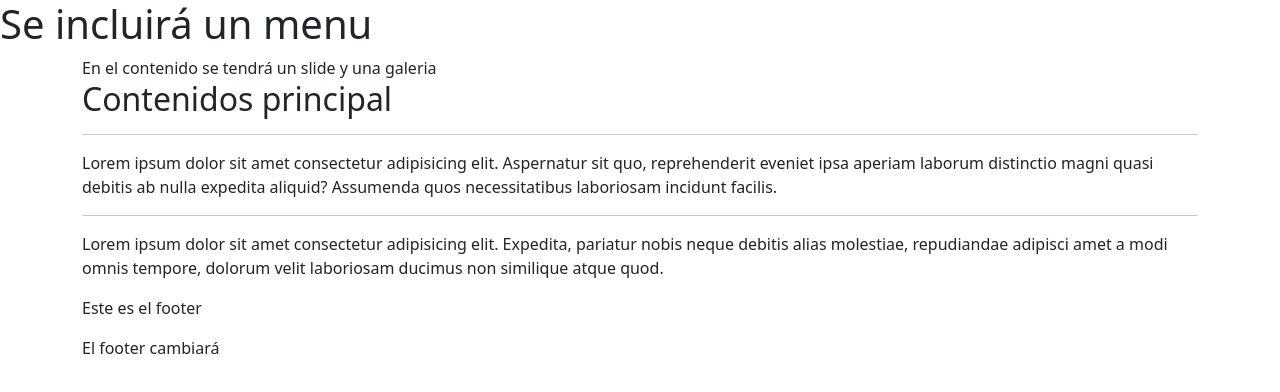
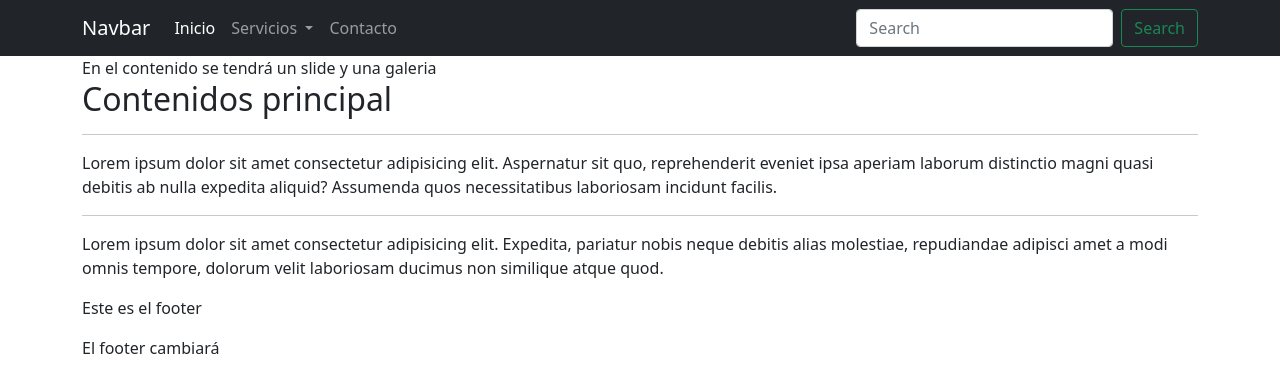
Before and after one commit to adrianagitio24/Colabora, a plain HTML site: page index.html in a window 1280 px wide. Drawn offline with nearby package versions, Linux system fonts and the light colour scheme.

Commit message:
crea navbar

```diff
--- a/index.html
+++ b/index.html
@@ -9,7 +9,39 @@
 
     <body>
        <header>
-       <h1>Se incluirá un menu</h1>
+        <nav class="navbar navbar-expand-lg navbar-dark bg-dark">
+            <div class="container">
+              <a class="navbar-brand" href="#">Navbar</a>
+              <button class="navbar-toggler" type="button" data-bs-toggle="collapse" data-bs-target="#navbarSupportedContent" aria-controls="navbarSupportedContent" aria-expanded="false" aria-label="Toggle navigation">
+                <span class="navbar-toggler-icon"></span>
+              </button>
+              <div class="collapse navbar-collapse" id="navbarSupportedContent">
+                <ul class="navbar-nav me-auto mb-2 mb-lg-0">
+                  <li class="nav-item">
+                    <a class="nav-link active" aria-current="page" href="#">Inicio</a>
+                  </li>
+                  <li class="nav-item dropdown">
+                    <a class="nav-link dropdown-toggle" href="#" id="navbarDropdown" role="button" data-bs-toggle="dropdown" aria-haspopup="true" aria-expanded="false">
+                      Servicios
+                    </a>
+                    <div class="dropdown-menu" aria-labelledby="navbarDropdown">
+                      <a class="dropdown-item" href="#">Desarrollo web</a>
+                      <a class="dropdown-item" href="#">Desarrollo movil</a>
+                      <div class="dropdown-divider"></div>
+                      <a class="dropdown-item" href="#">Redes</a>
+                    </div>
+                  </li>
+                  <li class="nav-item">
+                    <a class="nav-link" href="#">Contacto</a>
+                  </li>
+                </ul>
+                <form class="d-flex">
+                  <input class="form-control me-2" type="search" placeholder="Search" aria-label="Search">
+                  <button class="btn btn-outline-success" type="submit">Search</button>
+                </form>
+              </div>
+            </div>
+          </nav>
     </header>
        <main class="container">
            En el contenido se tendrá un slide y una galeria
```
